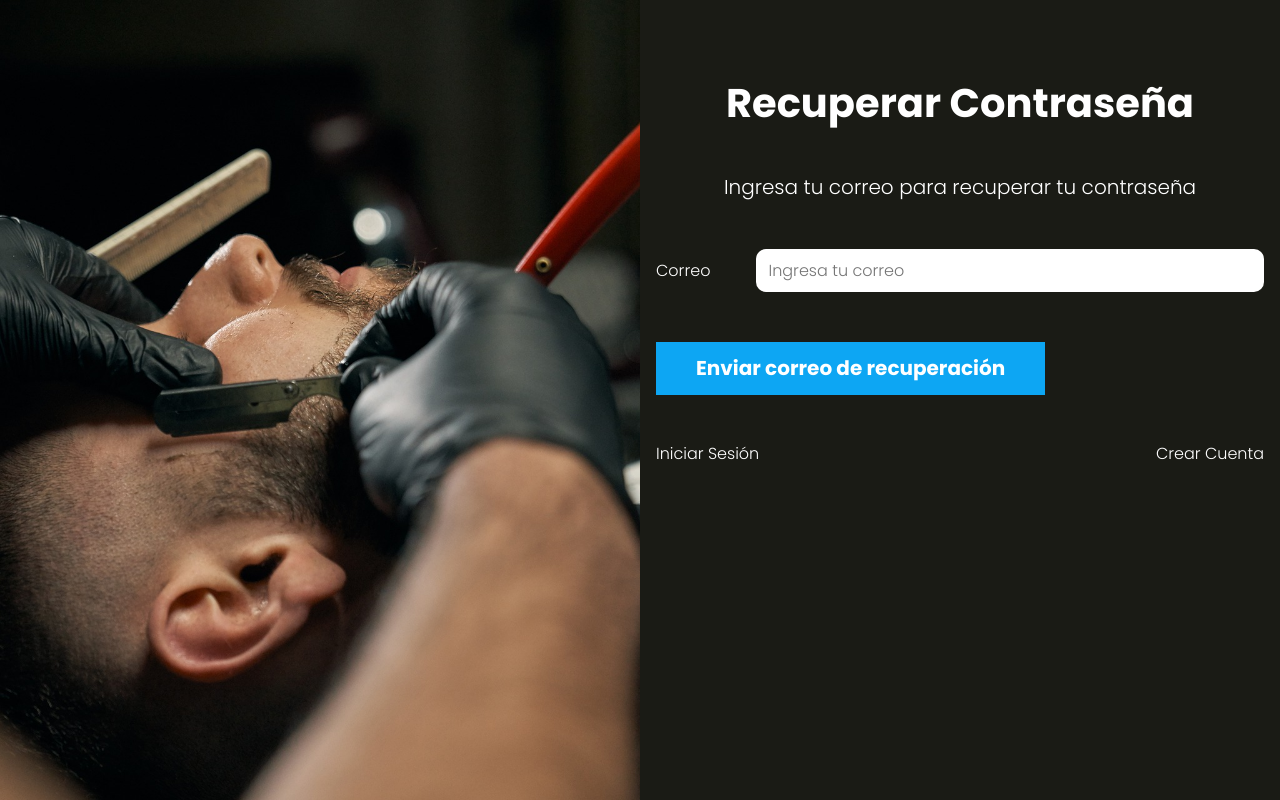
After one commit to LEHR23/appsalon, a PHP site: template views/auth/ForgotPassword.php in a window 1280 px wide. The commit adds this page. Run offline with PHP 8.4, Linux system fonts and the light colour scheme; the template is opened without the code that fills it, so the values that code supplies are empty; style sheets or scripts are compiled from the project's sources.

Commit message:
se creo formulario para recuperar contraseña

```diff
--- a/controllers/LoginController.php
+++ b/controllers/LoginController.php
@@ -13,8 +13,8 @@ class LoginController {
     echo "Logout";
   }
 
-  public static function forgotPassword(){
-    echo "Forgot Password";
+  public static function forgotPassword(Router $router) {
+    $router->render('auth/ForgotPassword');
   }
 
   public static function recoverPassword(){
--- a/src/scss/components/_form.scss
+++ b/src/scss/components/_form.scss
@@ -2,6 +2,7 @@
 @use 'base/mixins' as m;
 
 .formulario{
+  margin-top: 5rem;
   width: 100%;
 }
 
--- /dev/null
+++ b/views/auth/ForgotPassword.php
@@ -0,0 +1,17 @@
+<h1 class="nombre-pagina">Recuperar Contraseña</h1>
+<p class="descripcion-pagina">Ingresa tu correo para recuperar tu contraseña</p>
+
+<form class="formulario" method="POST" action="/forgot-password">
+
+  <div class="campo">
+    <label for="correo">Correo</label>
+    <input type="email" id="correo" name="correo" placeholder="Ingresa tu correo" />
+  </div>
+
+  <input type="submit" class="boton" value="Enviar correo de recuperación" />
+</form>
+
+<div class="acciones">
+  <a href="/">Iniciar Sesión</a>
+  <a href="/signup">Crear Cuenta</a>
+</div>
```
